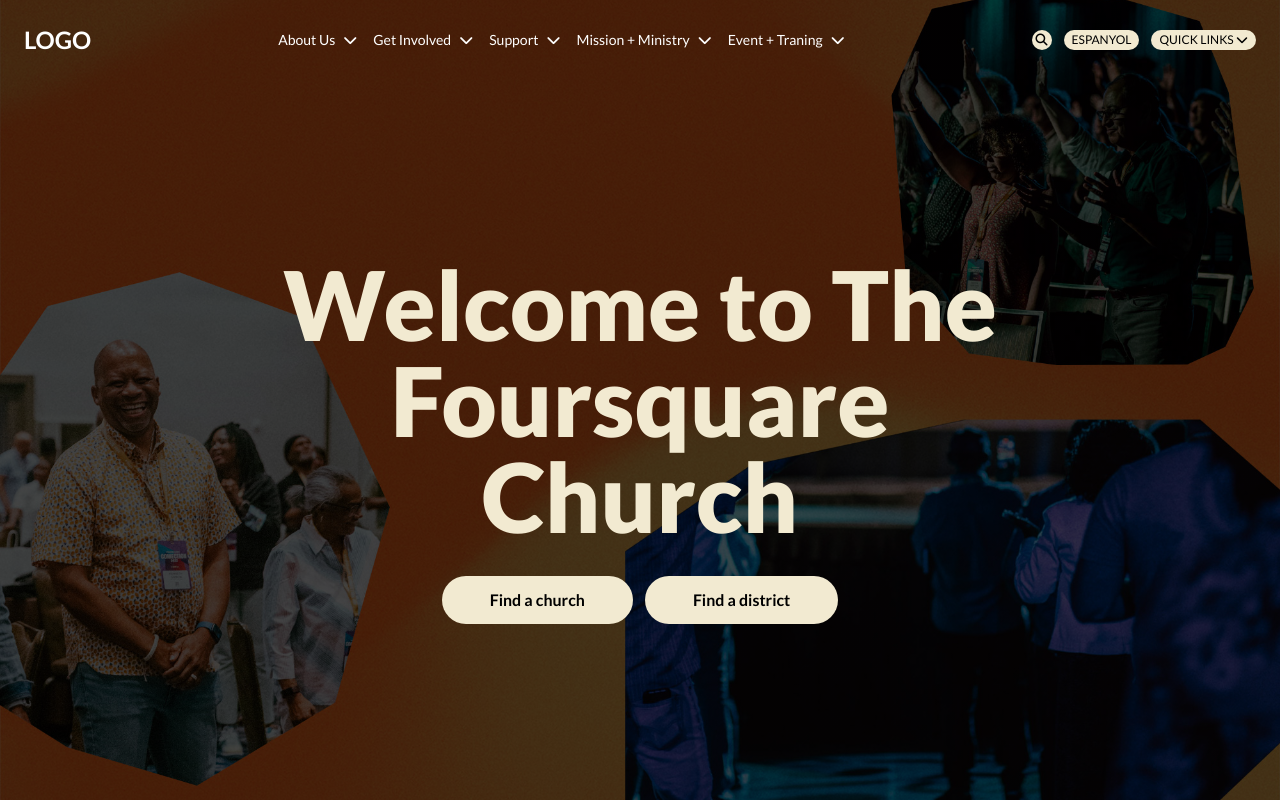
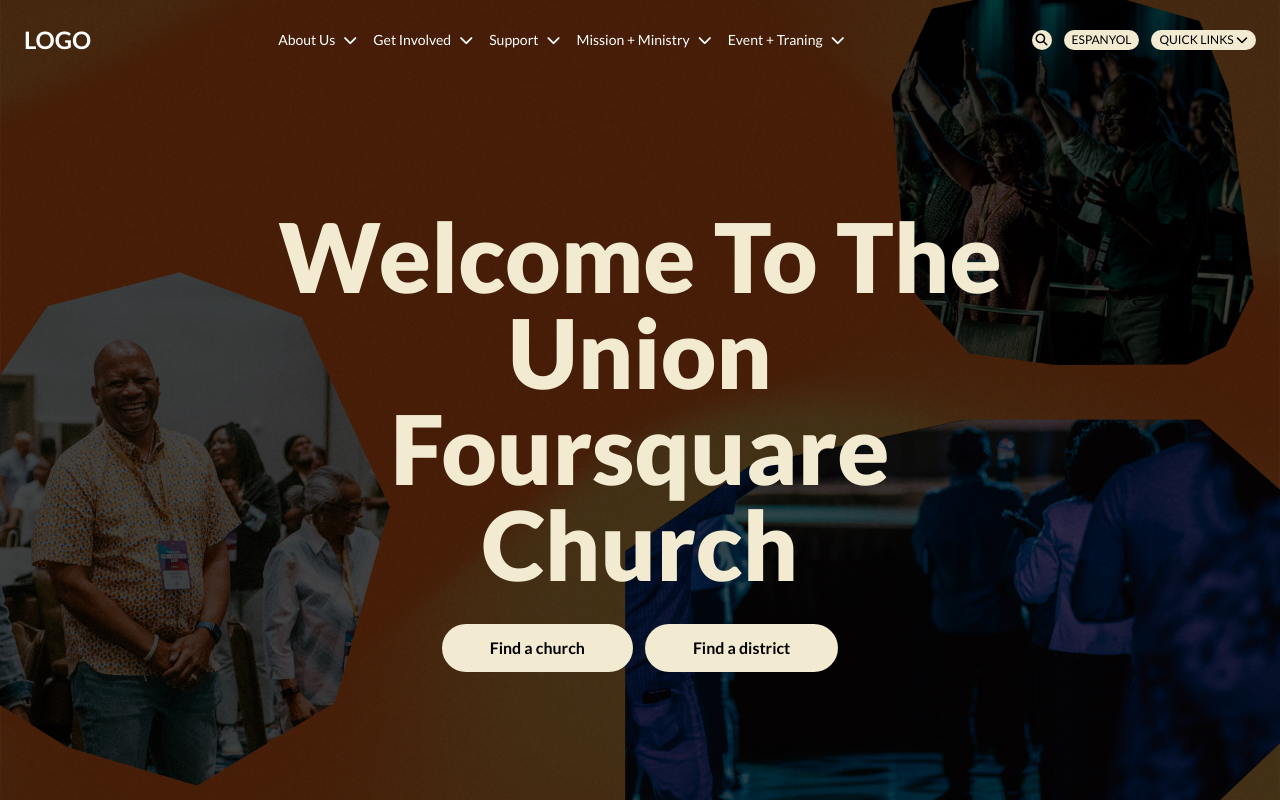
Before and after one commit to razdacoder/church-site, a website: page src/index.html in a window 1280 px wide. Shown: the top 802 px of the page. Drawn offline with nearby package versions, Linux system fonts and the light colour scheme.

Commit message:
title chbage

```diff
--- a/src/index.html
+++ b/src/index.html
@@ -85,7 +85,7 @@
         class="flex-1 w-10/12 lg:max-w-screen-md mx-auto flex flex-col justify-center items-center gap-y-16 lg:gap-y-8"
       >
         <h1 class="text-primary text-5xl md:text-7xl lg:text-8xl text-center font-extrabold">
-          Welcome to The Foursquare Church
+          Welcome To The Union Foursquare Church
         </h1>
         <div class="flex items-center gap-3">
           <button
```
